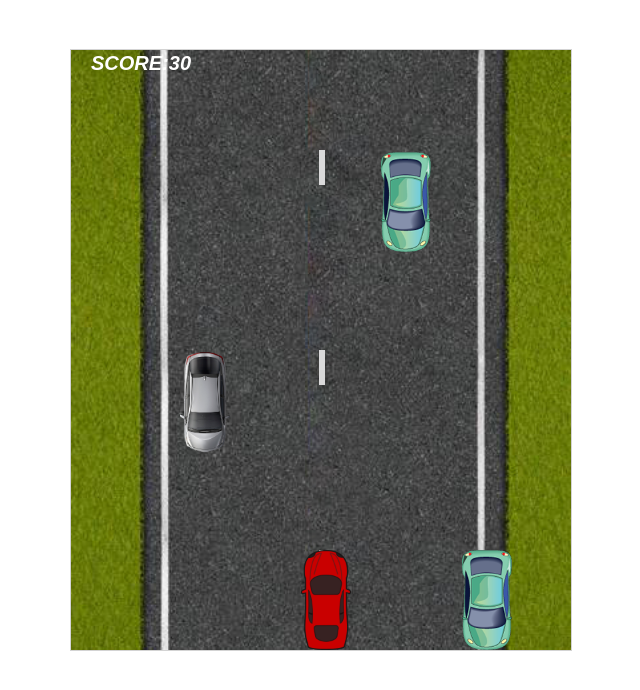
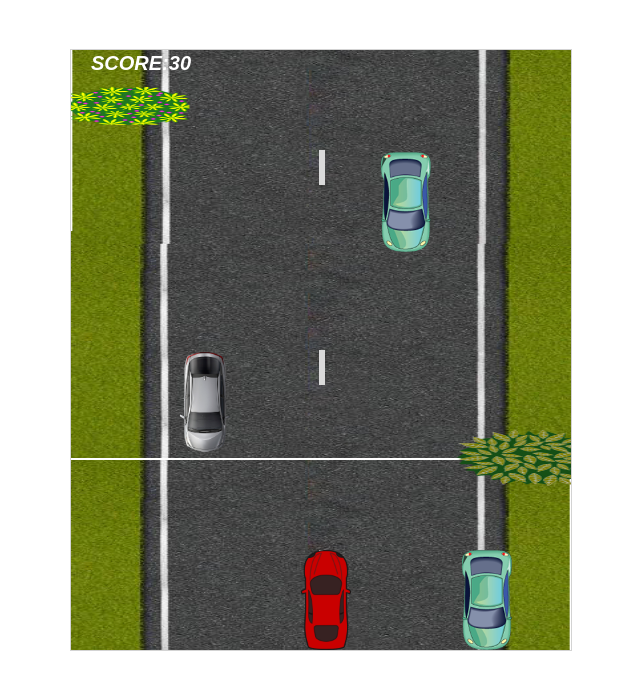
Before and after one commit to alexanderchernetsky/chernetsky-js-project, a website: page index.html in a window 1280 px wide. Shown: the whole page, without its empty margins (279-919 px from the left). Drawn offline with Linux system fonts and the light colour scheme.

Commit message:
Start to create moving long background

```diff
--- a/index.html
+++ b/index.html
@@ -21,13 +21,12 @@
       var OBSTACLEHEIGHT = 100; // px height of obstacle
       var SCORESIZE = 20; // px the size of our score
 
-      var obstacleSpeed = 2; // initial speed of moving obstacle = 2
-
       var playerCar; // declare variable of user car
       var obstacles = [];// variable for our obstacles
+      var obstacleSpeed = 2; // initial speed of moving obstacle = 2
       var playerScore; // declare variable of user score
-      var background;
-      var roadMarking = [];
+      var background; // declare variable of game background
+      var roadMarking = []; // variable for our road marking
 
 
       // game area object
@@ -45,15 +44,15 @@
         frameNo: 0,
       };
 
-      // creating empty game area canvas with car and score
+      // creating empty game area canvas with background, car and score
       (function startGame() {
         myGameArea.start();
-        background = new Component(GAMEAREAWIDTH, GAMEAREAHEIGHT, 0, 0, 'img/road2.jpg');
+        background = new Component(GAMEAREAWIDTH, GAMEAREAHEIGHT, 0, 0, 'img/roadNEW.jpg');
         playerCar = new Component(PLAYERCARWIDTH, PLAYERCARHEIGHT, 230, 500, 'img/player-car.png');
         playerScore = new Counter(SCORESIZE, 20, 20);
       }());
 
-
+      // constructor for creating road marking elements
       function RoadMarking(width, height, x, y) {
         var self = this;
         self.width = width;
@@ -209,12 +208,12 @@
              return;
            }
          }
+
          myGameArea.clear();
          background.update();
 
-
          if ((myGameArea.frameNo === 1) || everyRoadMarkingInterval(50)) {
-           roadMarking.push(new RoadMarking(6, 35, 248, -100)); // -100 for smooth appearance of obstacles from top
+           roadMarking.push(new RoadMarking(6, 35, 248, -100)); // -100 for smooth appearance of road marking elements from top
          }
          for (var z = 0; z < roadMarking.length; z += 1) {
            roadMarking[z].move(obstacleSpeed*2);
@@ -222,6 +221,7 @@
          }
 
          myGameArea.frameNo += 1;
+
          var xObstaclePos = Math.floor(Math.random()*(GAMEAREAWIDTH - OBSTACLEWIDTH) + 1); // for random x coordinate for obstacles
          if ((myGameArea.frameNo === 1) || everyObstacleInterval(100)) {
            obstacles.push(new Obstacle(OBSTACLEWIDTH, OBSTACLEHEIGHT, xObstaclePos, -100)); // -100 for smooth appearance of obstacles from top
@@ -230,12 +230,14 @@
            obstacles[j].move(obstacleSpeed);
            obstacles[j].update();
          }
+
          playerScore.text = 'SCORE:' + Math.floor(myGameArea.frameNo / 10); // define the speed of score increase
          playerScore.update();
+
          playerCar.changePos();
          playerCar.touchWalls();
+         playerCar.update();
 
-         playerCar.update();
          requestAnimationFrame(updateGameArea);
        }
 
```
Also changed, not shown: img/roadCUT.jpg (added), img/roadNEW.jpg (added).
